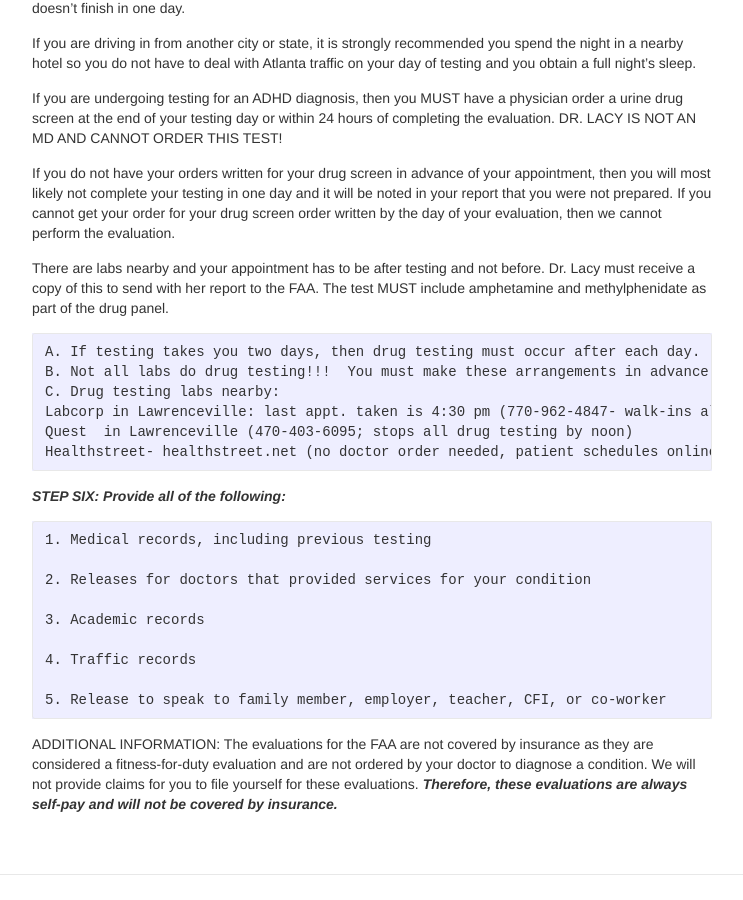
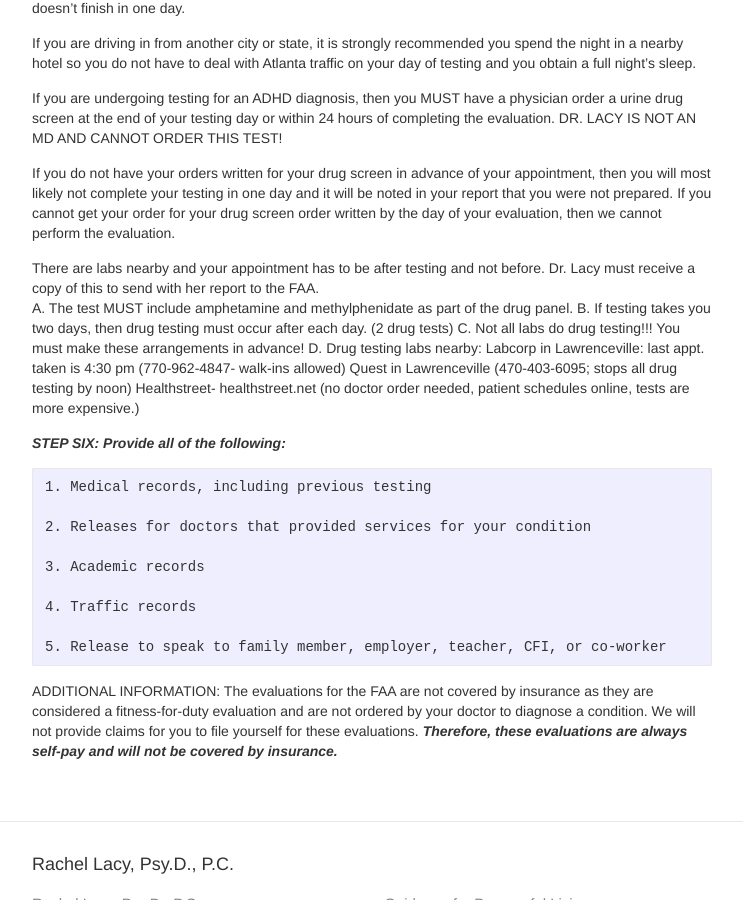
Before and after one commit to halcyon/renewedbrain.com, a Jekyll site: the page built from FAA.md, in a window 1280 px wide and 900 px high, scrolled down 941 px. Shown: the whole window, without its empty margins (268-1011 px from the left). Built offline with Jekyll 4.4.1, drawn with Linux system fonts in a browser that asks for light colours; some of the changed text lies outside the part shown.

```diff
--- a/FAA.md
+++ b/FAA.md
@@ -1,6 +1,6 @@
 ---
 layout: page
-title: FAA EVALUATIONS
+title: FAA Evaluations
 permalink: /faa/
 weight: 6
 ---
@@ -37,14 +37,14 @@ If you are undergoing testing for an ADHD diagnosis,  then you MUST have a physi
 
 If you do not have your orders written for your drug screen in advance of your appointment, then you will most likely not complete your testing in one day and it will be noted in your report that you were not prepared.  If you cannot get your order for your drug screen order written by the day of your evaluation, then we cannot perform the evaluation.
 
-There are labs nearby and your appointment has to be after testing and not before. Dr. Lacy must receive a copy of this to send with her report to the FAA.       The test MUST include amphetamine and methylphenidate as part of the drug panel.
-
-    A. If testing takes you two days, then drug testing must occur after each day.  (2 drug tests)
-    B. Not all labs do drug testing!!!  You must make these arrangements in advance!
-    C. Drug testing labs nearby:
-    Labcorp in Lawrenceville: last appt. taken is 4:30 pm (770-962-4847- walk-ins allowed)
-    Quest  in Lawrenceville (470-403-6095; stops all drug testing by noon)
-    Healthstreet- healthstreet.net (no doctor order needed, patient schedules online, tests are more expensive.)
+There are labs nearby and your appointment has to be after testing and not before. Dr. Lacy must receive a copy of this to send with her report to the FAA.
+	A. The test MUST include amphetamine and methylphenidate as part of the drug panel.
+	B. If testing takes you two days, then drug testing must occur after each day.  (2 drug tests)
+	C. Not all labs do drug testing!!!  You must make these arrangements in advance!
+    	D. Drug testing labs nearby:
+   	 Labcorp in Lawrenceville: last appt. taken is 4:30 pm (770-962-4847- walk-ins allowed)
+   	 Quest  in Lawrenceville (470-403-6095; stops all drug testing by noon)
+   	 Healthstreet- healthstreet.net (no doctor order needed, patient schedules online, tests are more expensive.)
 
 ***STEP SIX: Provide all of the following:***
 
```
